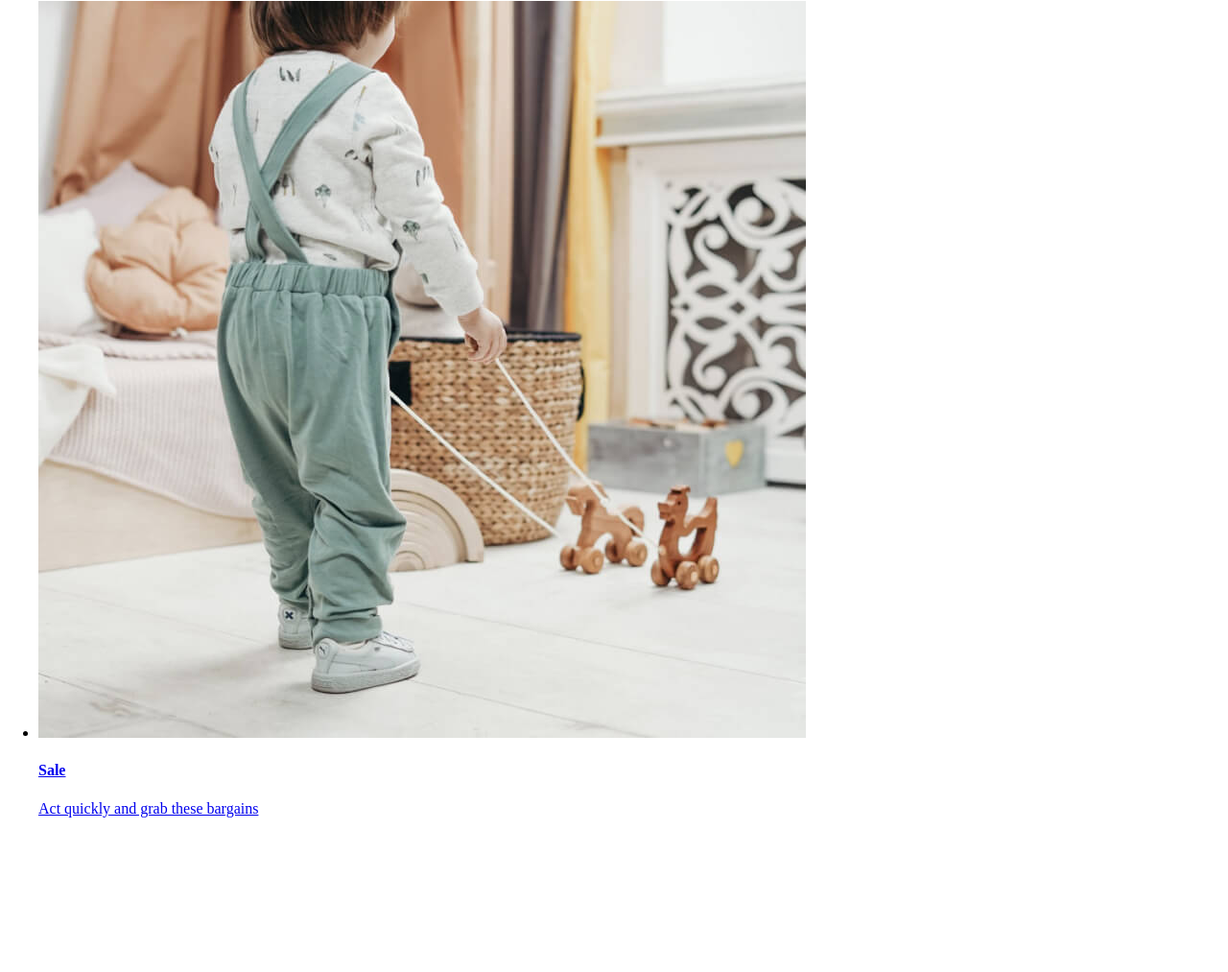
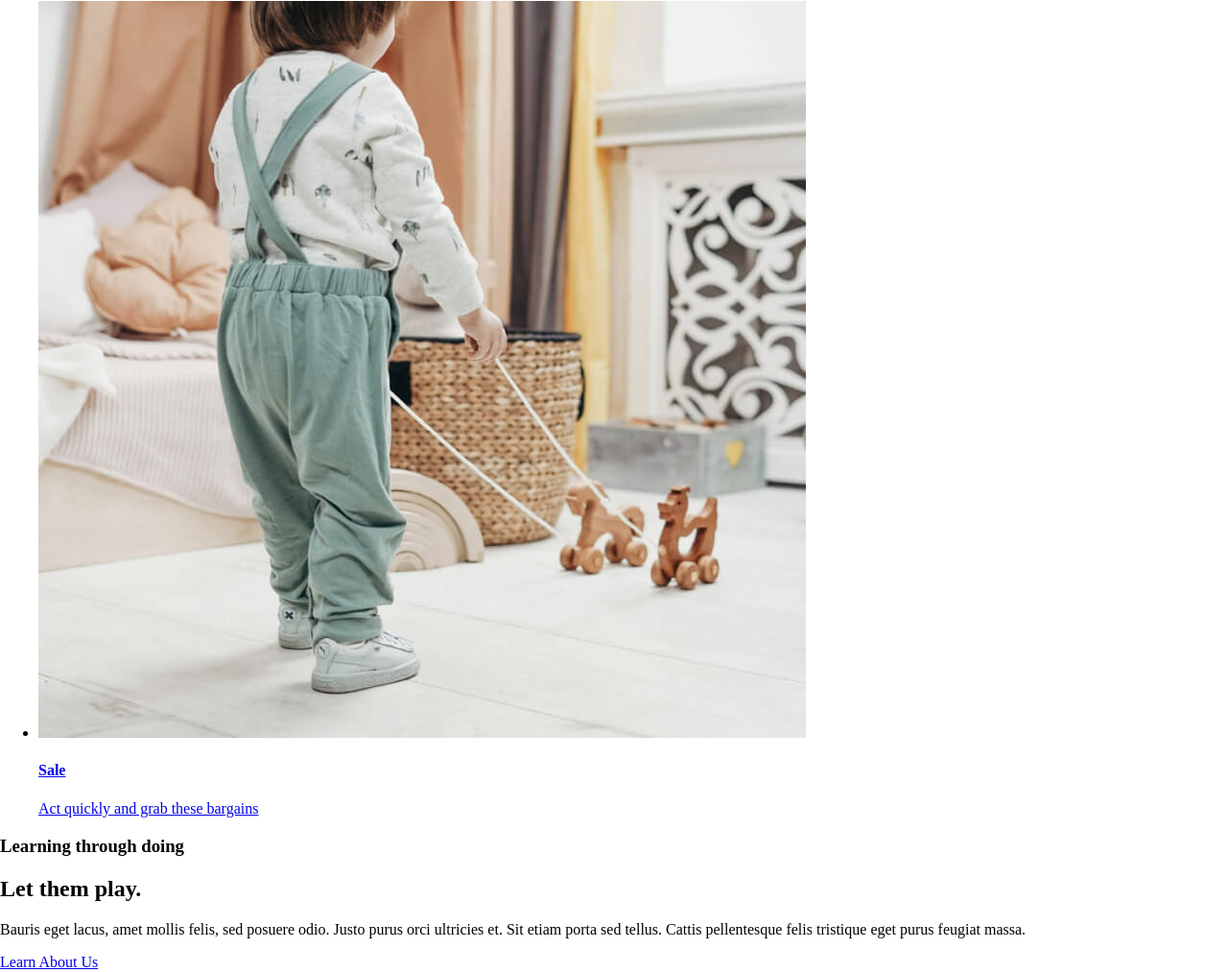
Before and after one commit to shanningtatum/juno-toybox, a plain HTML site: page index.html in a window 1280 px wide. Shown: the part 4640-5653 px from the top of the page at 96% size. Before the commit the page ends 5508 px from the top, so only its background shows below. Drawn offline with Linux system fonts and the light colour scheme.

Commit message:
finished let's play section

```diff
--- a/index.html
+++ b/index.html
@@ -159,7 +159,18 @@
       </section>
 
       <!-- Let Them Play Section -->
-      <section></section>
+      <section class="play" id="play">
+        <div class="wrapper">
+          <h3>Learning through doing</h3>
+          <h2>Let them play.</h2>
+          <p>
+            Bauris eget lacus, amet mollis felis, sed posuere odio. Justo purus
+            orci ultricies et. Sit etiam porta sed tellus. Cattis pellentesque
+            felis tristique eget purus feugiat massa.
+          </p>
+          <a href="#" class="aboutButton">Learn About Us</a>
+        </div>
+      </section>
     </main>
 
     <!-- Footer -->
```
